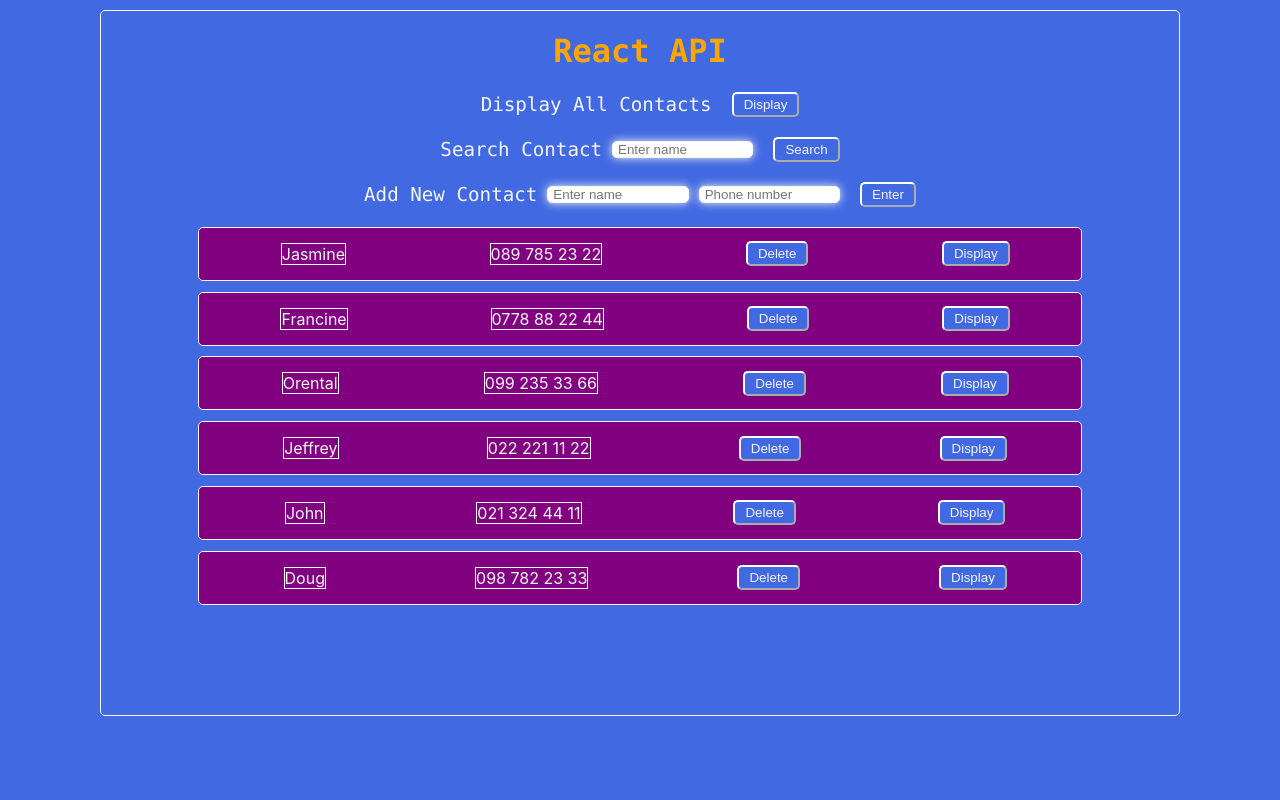
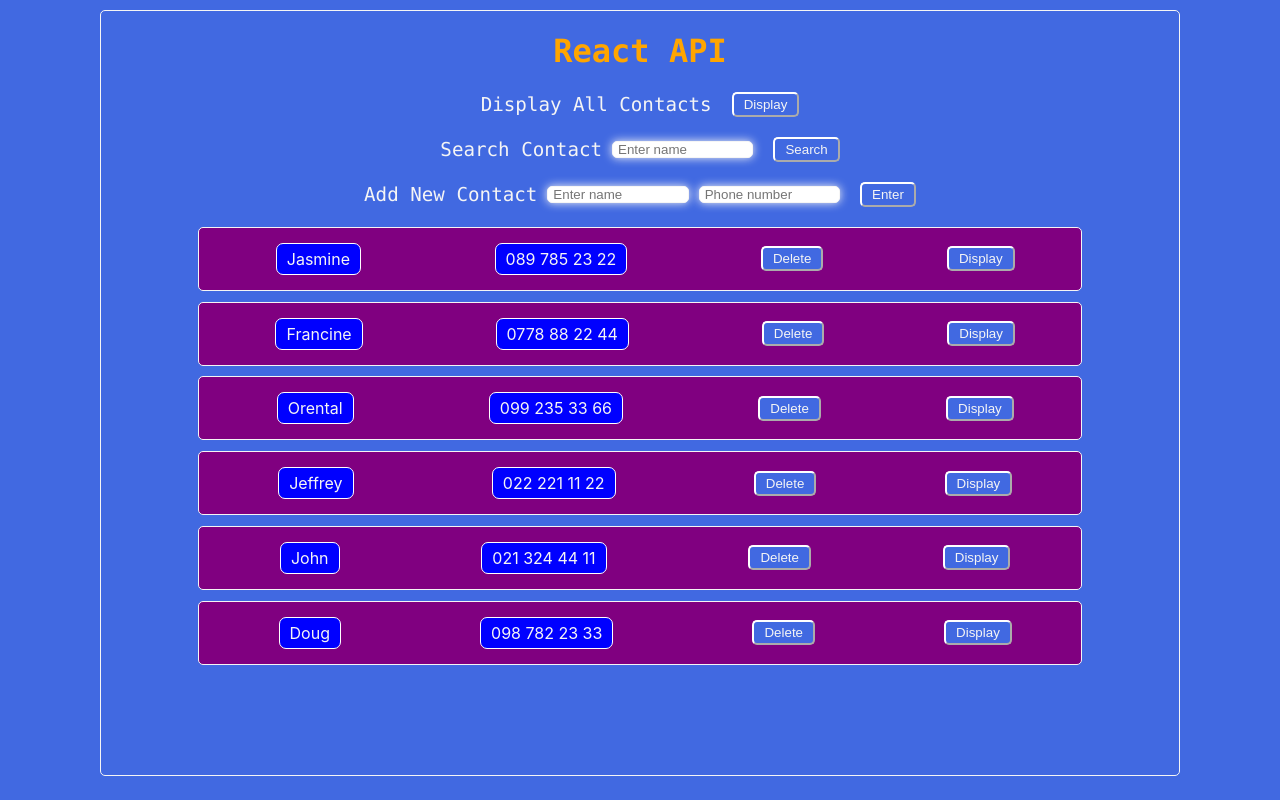
Before and after one commit to TLRKiliann/react-api-server, a React (Create React App) app in the folder my-api/: page / in a window 1280 px wide. Built offline with nearby package versions, Linux system fonts and the light colour scheme; data requests are answered from the project's data file.

Commit message:
style improved

```diff
--- a/my-api/src/components/Note.js
+++ b/my-api/src/components/Note.js
@@ -14,8 +14,8 @@ const Note = ({
 
   return (
     <div className="filtermap--div">
-      <p style={{border: '1px solid white'}}>{note.name}</p>
-      <p style={{border: '1px solid white'}}>{note.number}</p>
+      <p style={{background: 'blue'}}>{note.name}</p>
+      <p style={{background: 'blue'}}>{note.number}</p>
       <button
         onClick={handleDelete}
       >
--- a/my-api/src/components/styles.css
+++ b/my-api/src/components/styles.css
@@ -5,8 +5,8 @@
   flex-direction: row;
   align-items: center;
   justify-content: center;
-  background: steelblue;
-  border-radius: 15px;
+  background: blue;
+  border-radius: 7px;
   box-shadow: 0px 9;
   color: whitesmoke;
 }
@@ -34,6 +34,9 @@
 
 .filtermap--div p {
   margin: 5px 10px;
+  padding: 5px 10px;
+  border-radius: 7px;
+  border: 1px solid white;
 }
 
 .filtermap--div button {
```
